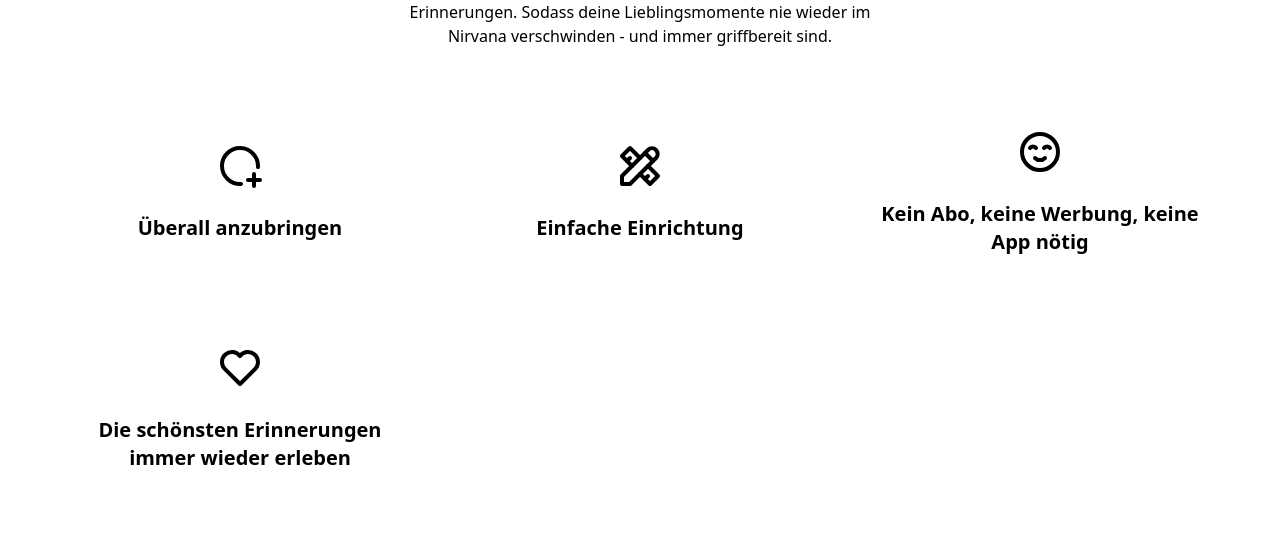
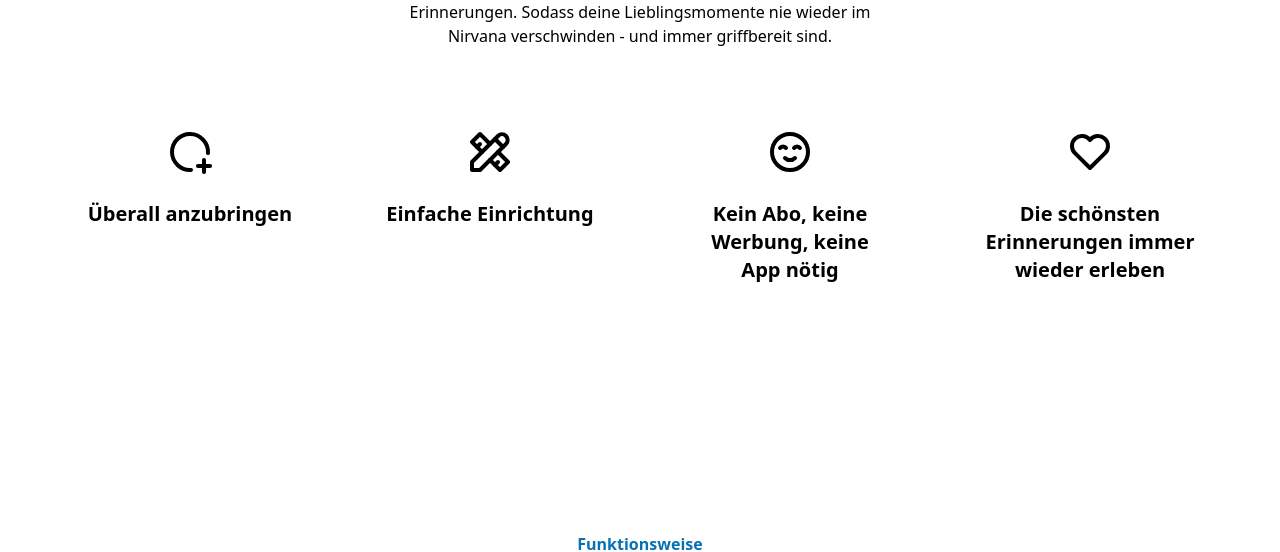
Before and after one commit to lukharsch/memorytag-web, a Nuxt app: page / in a window 1280 px wide. Shown: the part 948-1500 px from the top of the page. Built offline with nearby package versions, Linux system fonts and the light colour scheme.

Commit message:
layout features in desktop

```diff
--- a/app/pages/index.vue
+++ b/app/pages/index.vue
@@ -120,7 +120,7 @@
           </p>
         </div>
         <div
-          class="grid grid-cols-1 items-center justify-center gap-y-12 md:grid-cols-3 md:gap-x-8 md:gap-y-16 lg:gap-x-12"
+          class="grid grid-cols-1 items-start justify-center gap-y-12 md:grid-cols-2 lg:grid-cols-4 md:gap-x-8 md:gap-y-16 lg:gap-x-12"
         >
           <div class="flex w-full flex-col items-center text-center">
             <div class="mb-5 md:mb-6">
```
